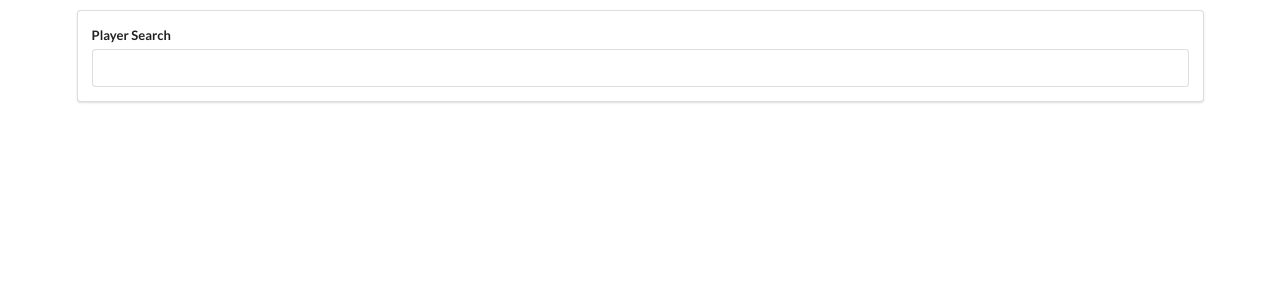
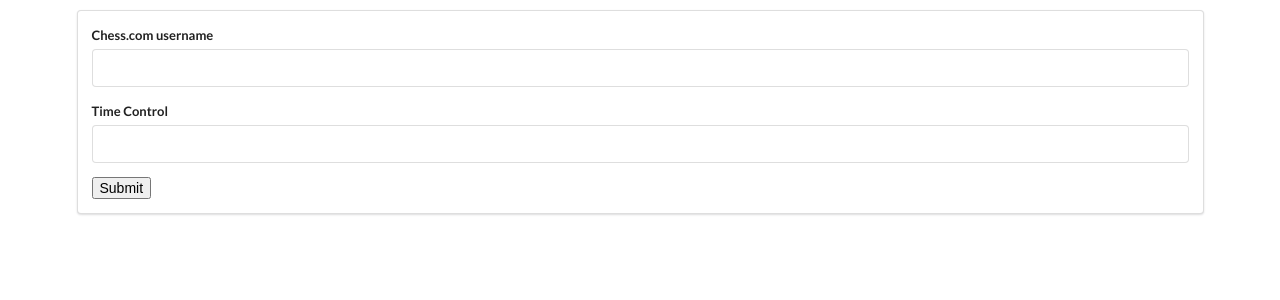
Before and after one commit to satrancci/pgn-downloader, a React (Create React App) app: page / in a window 1280 px wide. Shown: the top 300 px of the page. Built offline with nearby package versions, Linux system fonts and the light colour scheme.

Commit message:
add time control field

```diff
--- a/src/components/App.js
+++ b/src/components/App.js
@@ -10,10 +10,10 @@ const App = () => {
   const [download, setDownload] = useState(false);
 
   // we will pass onSearchSubmit as a prop to the SearchBar component
-  const onSearchSubmit = async (usernameToSearch) => {
+  const onSearchSubmit = async (usernameToSearch, timeControl) => {
     const response = await chesscom.get(`/${usernameToSearch}/games/2021/01`);
 
-    setGames(response.data.games.filter(game => game.time_class === 'rapid'));
+    setGames(response.data.games.filter(game => game.time_class === `${timeControl}`));
     setDownload(true);
 
   };
--- a/src/components/SearchBar.js
+++ b/src/components/SearchBar.js
@@ -2,24 +2,34 @@ import React, { useState } from 'react';
 
 const SearchBar = props => {
   const [username, setUsername] = useState('');
+  const [timeControl, setTimeControl] = useState(null);
 
   const onFormSubmit = event => {
     event.preventDefault();
 
-    props.onSubmit(username);
+    props.onSubmit(username, timeControl);
   };
 
   return (
     <div className="ui segment">
       <form onSubmit={onFormSubmit} className="ui form">
         <div className="field">
-          <label>Player Search</label>
+          <label>Chess.com username</label>
           <input
             type="text"
             value={username}
             onChange={e => setUsername(e.target.value)}
           />
         </div>
+        <div className="field">
+          <label>Time Control</label>
+          <input
+            type="text"
+            value={timeControl}
+            onChange={e => setTimeControl(e.target.value)}
+          />
+        </div>
+        <input type="submit" value="Submit" />
       </form>
     </div>
   );
```
